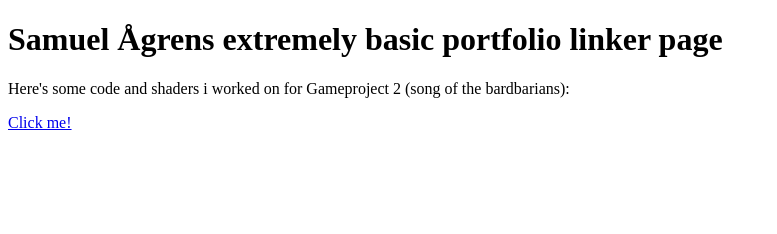
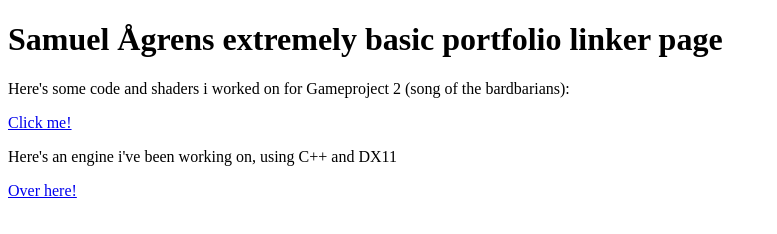
Before and after one commit to Fredwinge/Fredwinge.github.io, a plain HTML site: page index.html in a window 1280 px wide. Shown: the whole page, without its empty margins (0-777 px from the left). Drawn offline with Linux system fonts and the light colour scheme.

Commit message:
Added engine link

```diff
--- a/index.html
+++ b/index.html
@@ -4,5 +4,8 @@
 <h1>Samuel Ågrens extremely basic portfolio linker page</h1>
 <p>Here's some code and shaders i worked on for Gameproject 2 (song of the bardbarians):</p>
 <a href="https://github.com/Fredwinge/SongOfTheBardbarians">Click me!</a>
+<br>
+<p>Here's an engine i've been working on, using C++ and DX11</p>
+<a href="https://github.com/Fredwinge/Engine">Over here!</a>
 </body>
 </html>
```
